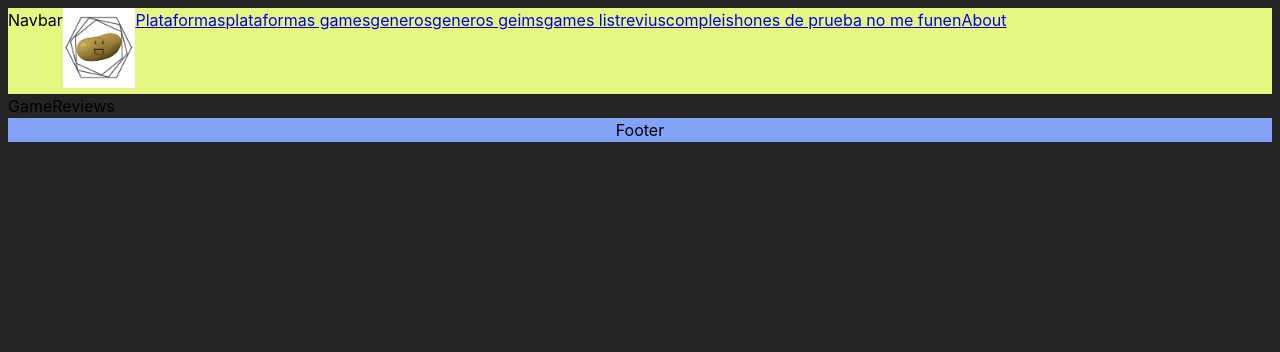
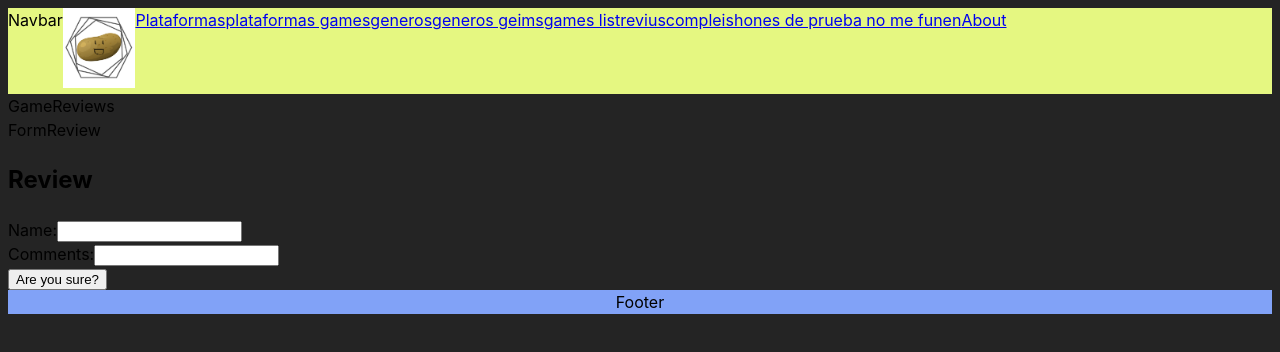
Before and after one commit to Valveider-X/RottenPotatoes, a React (Vite) app: page /game-reviews/1 in a window 1280 px wide. Shown: the top 352 px of the page. Built offline with nearby package versions, Linux system fonts and the light colour scheme.

Commit message:
review-form

```diff
--- a/src/components/FormReview.jsx
+++ b/src/components/FormReview.jsx
@@ -1,9 +1,28 @@
-import React from 'react'
+import React, { useState } from "react";
 
 function FormReview() {
+
+  const [nameValue, setNameValue]=useState("")
+
   return (
-    <div>FormReview</div>
-  )
+    <div>
+      FormReview
+      <h2>Review</h2>
+      <form>
+        <div>
+          <label>Name:</label>
+          <input type="text" name="name" value={nameValue}/>
+        </div>
+
+        <div>
+          <label>Comments:</label>
+          <input type="text" name="comments" />
+        </div>
+
+        <button>Are you sure?</button>
+      </form>
+    </div>
+  );
 }
 
-export default FormReview
+export default FormReview;
--- a/src/pages/GameReviews.jsx
+++ b/src/pages/GameReviews.jsx
@@ -1,8 +1,12 @@
 import React from 'react'
+import FormReview from '../components/FormReview'
+
 
 function GameReviews() {
   return (
-    <div>GameReviews</div>
+    <div>GameReviews
+    <FormReview/>
+    </div>
   )
 }
 
```
